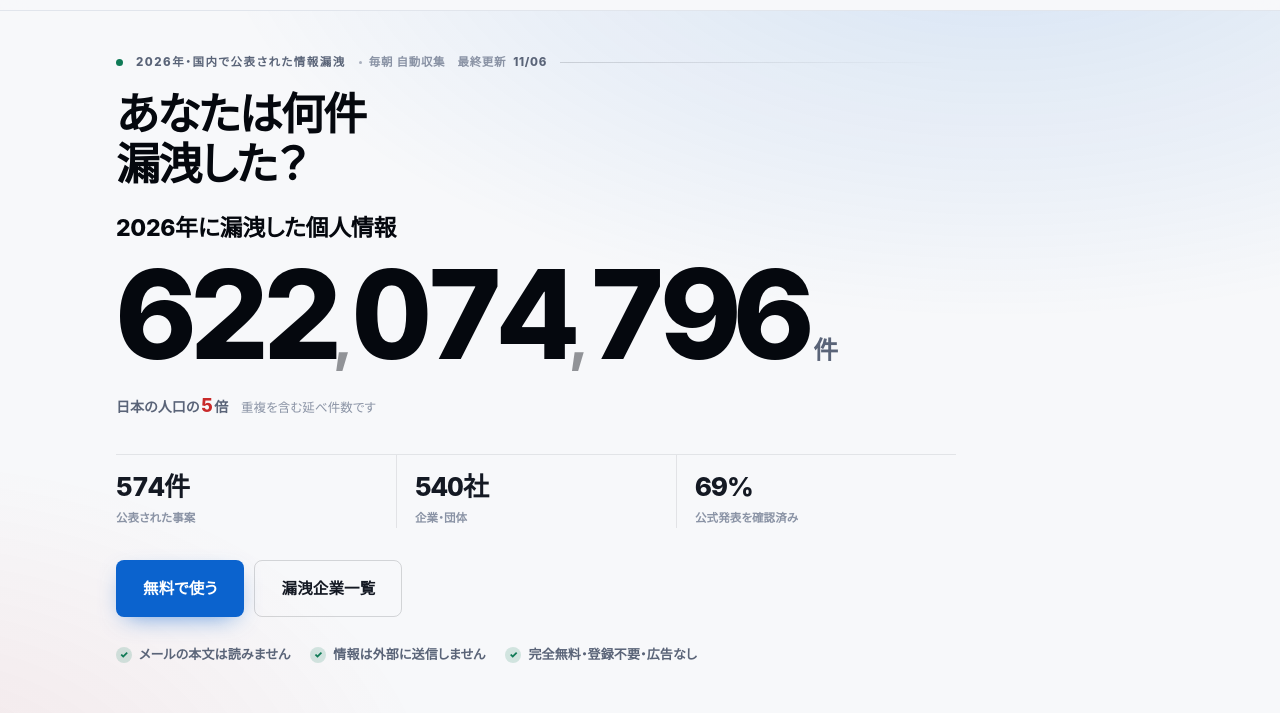
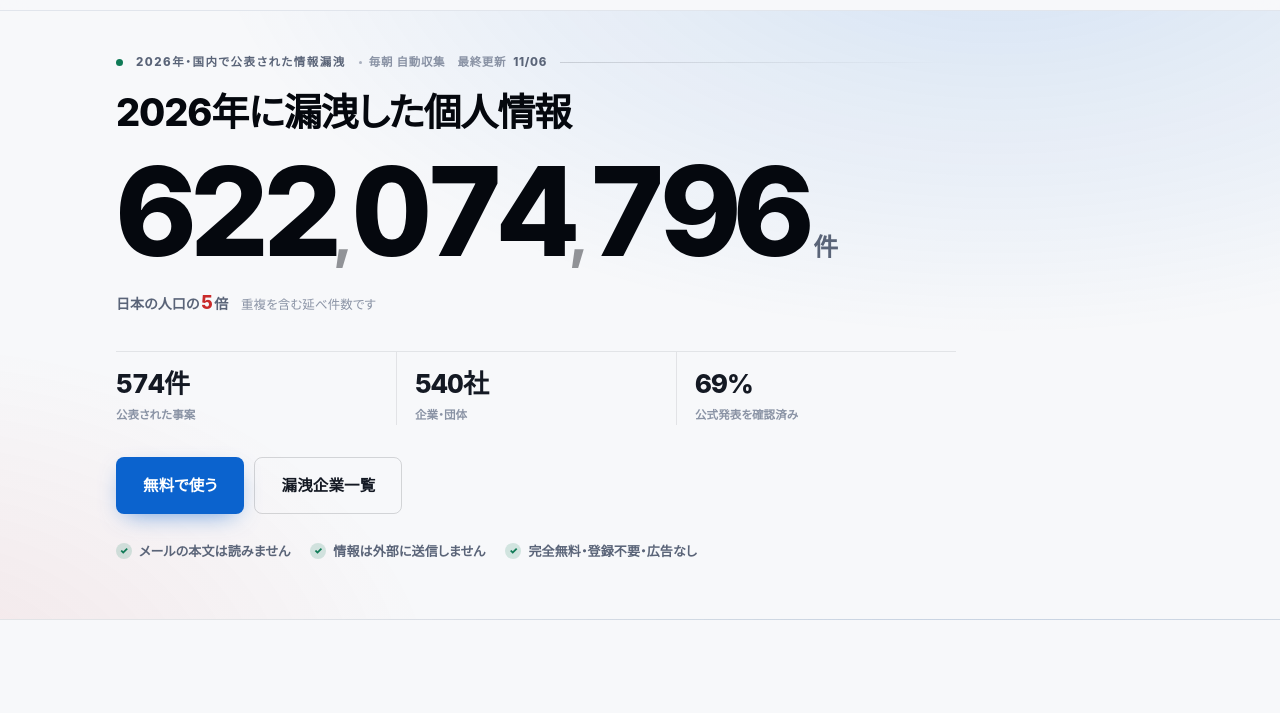
Before and after one commit to M2AI-jp/leakscan, a browser extension: page site/index.html in a window 1280 px wide. Shown: the part 50-763 px from the top of the page. Drawn offline with Linux system fonts and the light colour scheme.

Commit message:
copy(site): 問いかけの見出しを外し、数字のラベルを見出しにする
「あなたは何件漏洩した？」を消して、下にあった
「2026年に漏洩した個人情報」をそのまま h1 にした。
数字が何の数字かを言っている行なので、見出しはこれ1つでよい。

タイトルとOGも同じ文言に合わせた（消した見出しが
タブや共有カードに残るのはおかしいため）。
使わなくなった .fv h1 のCSSも削除。

```diff
--- a/site/assets/style.css
+++ b/site/assets/style.css
@@ -316,8 +316,6 @@ footer a { color: var(--fg-muted); }
   background: var(--bg-elev); border: 1px solid var(--border-strong); border-radius: 999px;
   padding: 6px 15px; margin-bottom: 22px; }
 .fv .kicker b { color: var(--danger); font-size: 14px; }
-.fv h1 { font-size: clamp(38px, 7.2vw, 66px); letter-spacing: -.04em; line-height: 1.12;
-  margin: 0 0 26px; font-weight: 800; }
 .fv .one { font-size: clamp(16px, 2.2vw, 19px); color: var(--fg-muted); line-height: 1.75; margin: 0 0 26px; }
 .fv .one b { color: var(--fg); }
 .fv .cta-row { margin: 0 0 18px; }
@@ -462,7 +460,6 @@ section > .wrap > .sec-lead { color: var(--fg-dim); font-size: 14.5px; margin: 0
   border-color: var(--hair-strong); color: var(--fg-muted);
   font-size: 12px; letter-spacing: .06em; padding: 7px 16px;
 }
-.fv h1 { font-weight: 800; }
 .fv .trust { gap: 10px 18px; font-size: 12px; letter-spacing: .01em; }
 
 /* --- buttons: crisper --- */
@@ -573,7 +570,6 @@ section > .wrap > h2 { font-size: clamp(26px, 3.6vw, 40px); line-height: 1.3; le
 section { padding: 96px 0; }
 .fv .trust { gap: 8px 22px; }
 .fv .trust span { font-size: 13.5px; color: var(--fg-muted); font-weight: 600; }
-.fv h1 { color: var(--fg-strong); }
 section > .wrap > h2 { color: var(--fg-strong); }
 
 /* 非対称の2カラム（左に主張、右に仕様） */
@@ -754,18 +750,16 @@ section > .wrap > h2 { color: var(--fg-strong); }
 /* ---- 見出し ----
    問いかけは入口なので、数字と同じ大きさで張り合わせない。
    一段落として、視線が「問い → 何の数字か → 数字」と流れるようにする。 */
-.fv h1 {
-  margin: 0 0 26px; font-weight: 800; color: var(--fg-strong);
-  font-size: clamp(27px, 4.9vw, 44px); line-height: 1.14; letter-spacing: -.04em;
-}
 
 /* ---- 主役の数字 ---- */
 .bignum { margin: 0; }
 /* 数字が何の数字なのかを言っているのはこの行なので、ここを一番強く置く。
    小さく字間を広げた薄いラベルだと、大きい数字の前で消えてしまっていた。 */
+/* 見出し。問いかけの h1 を外したので、この行がファーストビューの主役。
+   下の数字が何の数字かを言っているのもここ。 */
 .bn-k {
-  margin: 0 0 10px; line-height: 1.2;
-  font-size: clamp(16px, 2.3vw, 23px); font-weight: 800; letter-spacing: -.015em;
+  margin: 0 0 14px; line-height: 1.22;
+  font-size: clamp(24px, 4.0vw, 38px); font-weight: 800; letter-spacing: -.03em;
   color: var(--fg-strong);
 }
 .bn-v {
@@ -824,7 +818,7 @@ section > .wrap > h2 { color: var(--fg-strong); }
 /* 狭い画面では罫線の区切りを縦に畳み、全体を詰めて主要部を画面内に収める */
 @media (max-width: 560px) {
   .fv { padding: 26px 0 40px; }
-  .fv h1 { margin-bottom: 22px; }
+  .bn-k { margin-bottom: 11px; }
   .hrow { margin-top: 24px; }
   .hrow .hs { flex: 1 1 100%; padding: 12px 0; }
   .hrow .hs + .hs { padding-left: 0; border-left: 0; border-top: 1px solid var(--hair); }
--- a/site/index.html
+++ b/site/index.html
@@ -3,9 +3,9 @@
 <head>
 <meta charset="utf-8">
 <meta name="viewport" content="width=device-width, initial-scale=1">
-<title>LeakScan — あなたは何件漏洩した？</title>
+<title>LeakScan — 2026年に漏洩した個人情報</title>
 <meta name="description" content="Gmailの差出人を公表済みの漏洩事案と自動照合し、あなたが使っているサービスの漏洩だけを表示します。毎朝8時に自動収集しています。無料・登録不要・メール本文は読みません。">
-<meta property="og:title" content="LeakScan — あなたは何件漏洩した？">
+<meta property="og:title" content="LeakScan — 2026年に漏洩した個人情報">
 <meta property="og:description" content="Gmailの差出人を公表済みの漏洩事案と自動照合。毎朝自動収集・無料・登録不要。">
 <meta property="og:type" content="website">
 <meta name="color-scheme" content="dark light">
@@ -40,10 +40,8 @@
         <span class="eyebrow-u">毎朝 自動収集　最終更新 <b id="h-updated">—</b></span>
       </p>
 
-      <h1>あなたは何件<br>漏洩した？</h1>
-
       <div class="bignum">
-        <p class="bn-k">2026年に漏洩した個人情報</p>
+        <h1 class="bn-k">2026年に漏洩した個人情報</h1>
         <div class="bn-v">
           <span class="bn-n" id="h-records">0</span><span class="bn-u">件</span>
         </div>
```
